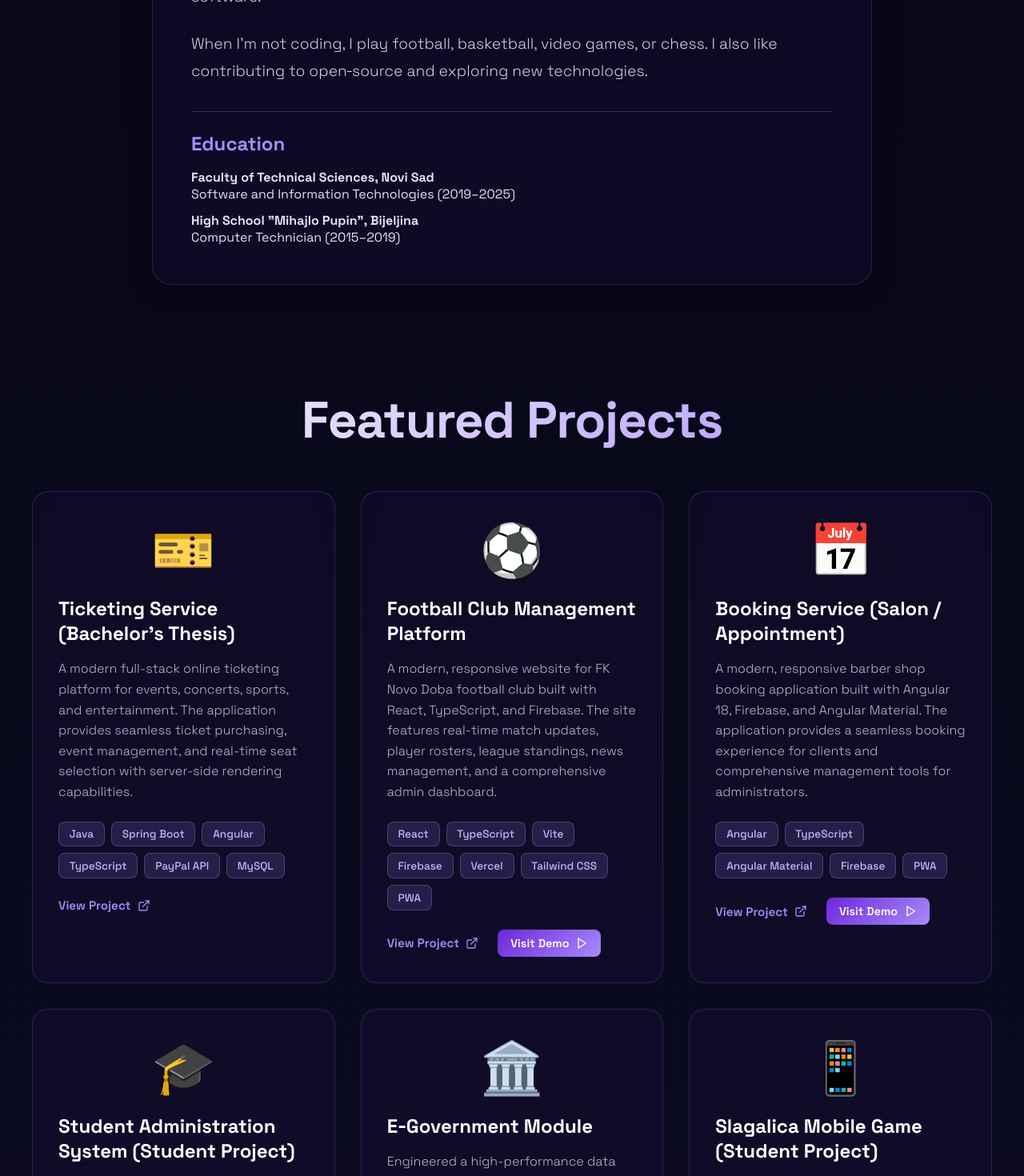
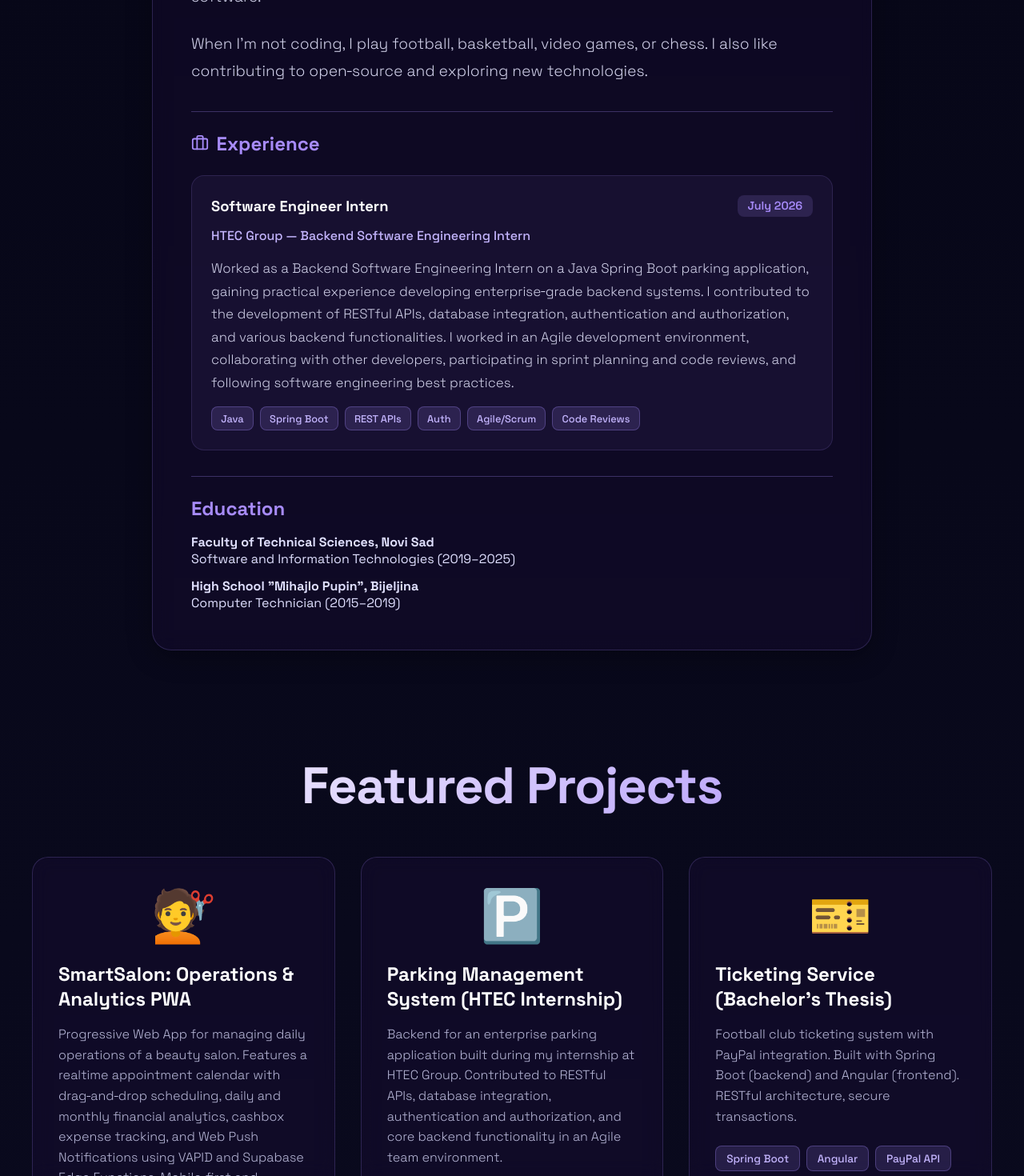
Before and after one commit to igormarkovic11/portfolio, a React (Vite) app in the folder my-portfolio/: page / in a window 1280 px wide. Shown: the part 1330-2800 px from the top of the page at 80% size. Built offline with nearby package versions, Linux system fonts and the light colour scheme.

Commit message:
Added new projects and CV

```diff
--- a/my-portfolio/src/App.jsx
+++ b/my-portfolio/src/App.jsx
@@ -9,7 +9,7 @@ import {
   LuX,
   LuDownload,
   LuArrowUp,
-  LuPlay,
+  LuBriefcase,
 } from "react-icons/lu";
 
 // --- Star class (outside component) ---
@@ -70,7 +70,6 @@ const Portfolio = () => {
   const [scrollProgress, setScrollProgress] = useState(0);
   const [showScrollTop, setShowScrollTop] = useState(false);
 
-  // Detect mobile screen size
   useEffect(() => {
     const checkMobile = () => {
       setIsMobile(window.innerWidth < 768);
@@ -80,7 +79,6 @@ const Portfolio = () => {
     return () => window.removeEventListener("resize", checkMobile);
   }, []);
 
-  // Scroll progress and show scroll-to-top button
   useEffect(() => {
     const handleScroll = () => {
       const totalHeight =
@@ -93,7 +91,6 @@ const Portfolio = () => {
     return () => window.removeEventListener("scroll", handleScroll);
   }, []);
 
-  // Starfield animation
   useEffect(() => {
     const canvas = canvasRef.current;
     if (!canvas) return;
@@ -128,7 +125,6 @@ const Portfolio = () => {
     };
   }, []);
 
-  // Mouse tracking for parallax
   useEffect(() => {
     const handleMouseMove = (e) => {
       setMousePosition({
@@ -140,71 +136,69 @@ const Portfolio = () => {
     return () => window.removeEventListener("mousemove", handleMouseMove);
   }, []);
 
-  // ----- CV‑BASED CONTENT -----
   const projects = [
+    {
+      title: "SmartSalon: Operations & Analytics PWA",
+      description:
+        "Progressive Web App for managing daily operations of a beauty salon. Features a realtime appointment calendar with drag‑and‑drop scheduling, daily and monthly financial analytics, cashbox expense tracking, and Web Push Notifications using VAPID and Supabase Edge Functions. Mobile‑first and installable across devices without an app store.",
+      tech: ["React", "TypeScript", "Supabase", "PWA", "Web Push/VAPID"],
+      link: "#",
+      image: "💇",
+    },
+    {
+      title: "Parking Management System (HTEC Internship)",
+      description:
+        "Backend for an enterprise parking application built during my internship at HTEC Group. Contributed to RESTful APIs, database integration, authentication and authorization, and core backend functionality in an Agile team environment.",
+      tech: ["Java", "Spring Boot", "REST APIs", "Agile/Scrum"],
+      link: "#",
+      image: "🅿️",
+    },
     {
       title: "Ticketing Service (Bachelor's Thesis)",
       description:
-        "A modern full-stack online ticketing platform for events, concerts, sports, and entertainment. The application provides seamless ticket purchasing, event management, and real-time seat selection with server-side rendering capabilities.",
-      tech: [
-        "Java",
-        "Spring Boot",
-        "Angular",
-        "TypeScript",
-        "PayPal API",
-        "MySQL",
-      ],
-      link: "https://github.com/igormarkovic11/online-ticketing-service",
+        "Football club ticketing system with PayPal integration. Built with Spring Boot (backend) and Angular (frontend). RESTful architecture, secure transactions.",
+      tech: ["Spring Boot", "Angular", "PayPal API", "MySQL"],
+      link: "#",
       image: "🎫",
     },
     {
       title: "Football Club Management Platform",
       description:
-        "A modern, responsive website for FK Novo Doba football club built with React, TypeScript, and Firebase. The site features real-time match updates, player rosters, league standings, news management, and a comprehensive admin dashboard.",
-      tech: [
-        "React",
-        "TypeScript",
-        "Vite",
-        "Firebase",
-        "Vercel",
-        "Tailwind CSS",
-        "PWA",
-      ],
-      link: "https://github.com/igormarkovic11/fknovodoba",
+        "High‑performance platform with live match commentary, roster management, league standings, and admin dashboard. Built with React, Vite, Firebase, deployed on Vercel.",
+      tech: ["React", "Vite", "Firebase", "Vercel", "PWA"],
+      link: "#",
       image: "⚽",
-      demoLink: "https://fknovodoba.vercel.app/",
     },
     {
       title: "Booking Service (Salon / Appointment)",
       description:
-        "A modern, responsive barber shop booking application built with Angular 18, Firebase, and Angular Material. The application provides a seamless booking experience for clients and comprehensive management tools for administrators.",
-      tech: ["Angular", "TypeScript", "Angular Material", "Firebase", "PWA"],
-      link: "https://github.com/igormarkovic11/booking",
+        "Appointment scheduling system with user time‑slot selection and admin panel. Focus on clean, structured design.",
+      tech: ["Angular", "Firebase", "PWA"],
+      link: "#",
       image: "📅",
-      demoLink: "https://booking-ashen-nine.vercel.app",
     },
     {
-      title: "Student Administration System (Student Project)",
+      title: "Hospital Management Desktop App (Student Project)",
       description:
-        "A comprehensive student administration system (Studentska Služba) for educational institutions. This full-stack application manages student records, courses, exams, grades, and administrative tasks with separate interfaces for students, professors, and administrators.",
-      tech: ["Java", "Spring Boot", "Angular", "TypeScript", "MySQL"],
-      link: "https://github.com/igormarkovic11/eObrazovanje",
-      image: "🎓",
+        "Full CRUD operations for doctors, patients, medical records, and appointments. Built with .NET (WPF).",
+      tech: [".NET", "WPF", "C#", "SQL Server"],
+      link: "#",
+      image: "🏥",
     },
     {
-      title: "E‑Government Module",
+      title: "E‑Government Module (Student Project)",
       description:
-        "Engineered a high-performance data aggregation and reporting module for a collaborative E-Government ecosystem. Orchestrated seamless inter-service communication using Docker to ensure environment consistency.",
-      tech: ["Docker", "Angular", "REST API", "Microservices"],
+        "Statistics Department module with data aggregation and reporting. Containerised with Docker, inter‑service communication.",
+      tech: ["Docker", "Angular", "Team Collaboration"],
       link: "#",
       image: "🏛️",
     },
     {
       title: "Slagalica Mobile Game (Student Project)",
       description:
-        "An Android quiz game application inspired by the popular Serbian TV show ''Slagalica''. The app features multiple game types, real-time multiplayer functionality, and a comprehensive scoring system.",
-      tech: ["Java", "Android", "Android Studio", "Firebase", "Gradle"],
-      link: "https://github.com/igormarkovic11/android",
+        "Android quiz app with word puzzles and math challenges, real‑time scoring and state management.",
+      tech: ["Java", "Android Studio"],
+      link: "#",
       image: "📱",
     },
   ];
@@ -229,15 +223,10 @@ const Portfolio = () => {
     window.scrollTo({ top: 0, behavior: "smooth" });
   };
 
-  // Email handler with fallback for desktop
   const handleEmailClick = (e) => {
     e.preventDefault();
     const email = "igormarkovic53@gmail.com";
-
-    // Try to open email client
     window.location.href = `mailto:${email}`;
-
-    // Fallback: Copy to clipboard after short delay (for desktop users)
     setTimeout(() => {
       if (navigator.clipboard && navigator.clipboard.writeText) {
         navigator.clipboard
@@ -266,7 +255,6 @@ const Portfolio = () => {
         overflow: "hidden",
       }}
     >
-      {/* Scroll Progress Bar */}
       <div
         style={{
           position: "fixed",
@@ -293,7 +281,6 @@ const Portfolio = () => {
         }}
       />
 
-      {/* Glow effects */}
       <div
         style={{
           position: "fixed",
@@ -329,7 +316,6 @@ const Portfolio = () => {
         }}
       />
 
-      {/* Scroll to Top Button */}
       {showScrollTop && (
         <button
           onClick={scrollToTop}
@@ -369,7 +355,6 @@ const Portfolio = () => {
       )}
 
       <div style={{ position: "relative", zIndex: 1 }}>
-        {/* Navigation */}
         <nav
           style={{
             position: "fixed",
@@ -385,7 +370,6 @@ const Portfolio = () => {
             zIndex: 100,
           }}
         >
-          {/* Logo */}
           <div
             style={{
               fontSize: "1.5rem",
@@ -399,7 +383,6 @@ const Portfolio = () => {
             Igor Marković
           </div>
 
-          {/* Desktop Navigation */}
           {!isMobile && (
             <div style={{ display: "flex", gap: "2rem" }}>
               {navLinks.map((section) => (
@@ -444,7 +427,6 @@ const Portfolio = () => {
             </div>
           )}
 
-          {/* Mobile Hamburger Button */}
           {isMobile && (
             <button
               onClick={() => setIsMenuOpen(!isMenuOpen)}
@@ -465,7 +447,6 @@ const Portfolio = () => {
           )}
         </nav>
 
-        {/* Mobile Menu Dropdown */}
         {isMobile && isMenuOpen && (
           <div
             style={{
@@ -509,7 +490,6 @@ const Portfolio = () => {
           </div>
         )}
 
-        {/* Hero Section */}
         <section
           id="home"
           style={{
@@ -638,7 +618,7 @@ const Portfolio = () => {
           </div>
         </section>
 
-        {/* About Section (includes Education) */}
+        {/* About Section (includes Experience + Education) */}
         <section
           id="about"
           style={{
@@ -716,6 +696,132 @@ const Portfolio = () => {
                 or chess. I also like contributing to open‑source and exploring
                 new technologies.
               </p>
+
+              {/* Experience section inside About */}
+              <div
+                style={{
+                  marginTop: "2rem",
+                  paddingTop: "1.5rem",
+                  borderTop: "1px solid rgba(167, 139, 250, 0.3)",
+                }}
+              >
+                <h3
+                  style={{
+                    fontSize: "1.5rem",
+                    fontWeight: "700",
+                    color: "#a78bfa",
+                    marginBottom: "1.5rem",
+                    display: "flex",
+                    alignItems: "center",
+                    gap: "0.6rem",
+                  }}
+                >
+                  <LuBriefcase size={22} />
+                  Experience
+                </h3>
+                <div
+                  style={{
+                    background: "rgba(167, 139, 250, 0.06)",
+                    borderRadius: "16px",
+                    padding: "1.5rem",
+                    border: "1px solid rgba(167, 139, 250, 0.15)",
+                  }}
+                >
+                  <div
+                    style={{
+                      display: "flex",
+                      justifyContent: "space-between",
+                      alignItems: isMobile ? "flex-start" : "center",
+                      flexDirection: isMobile ? "column" : "row",
+                      gap: isMobile ? "0.3rem" : "0",
+                      marginBottom: "0.8rem",
+                    }}
+                  >
+                    <div
+                      style={{
+                        fontSize: "1.15rem",
+                        fontWeight: "700",
+                        color: "#ffffff",
+                      }}
+                    >
+                      Software Engineer Intern
+                    </div>
+                    <div
+                      style={{
+                        fontSize: "0.9rem",
+                        color: "#a78bfa",
+                        fontWeight: "600",
+                        background: "rgba(167, 139, 250, 0.15)",
+                        padding: "0.3rem 0.8rem",
+                        borderRadius: "8px",
+                        whiteSpace: "nowrap",
+                      }}
+                    >
+                      July 2026
+                    </div>
+                  </div>
+                  <div
+                    style={{
+                      fontSize: "1rem",
+                      color: "#c4b5fd",
+                      fontWeight: "500",
+                      marginBottom: "1rem",
+                    }}
+                  >
+                    HTEC Group — Backend Software Engineering Intern
+                  </div>
+                  <p
+                    style={{
+                      fontSize: "1.05rem",
+                      lineHeight: "1.7",
+                      color: "#d0d0e8",
+                      fontWeight: "300",
+                      marginBottom: "1rem",
+                    }}
+                  >
+                    Worked as a Backend Software Engineering Intern on a Java
+                    Spring Boot parking application, gaining practical
+                    experience developing enterprise‑grade backend systems. I
+                    contributed to the development of RESTful APIs, database
+                    integration, authentication and authorization, and various
+                    backend functionalities. I worked in an Agile development
+                    environment, collaborating with other developers,
+                    participating in sprint planning and code reviews, and
+                    following software engineering best practices.
+                  </p>
+                  <div
+                    style={{
+                      display: "flex",
+                      flexWrap: "wrap",
+                      gap: "0.5rem",
+                    }}
+                  >
+                    {[
+                      "Java",
+                      "Spring Boot",
+                      "REST APIs",
+                      "Auth",
+                      "Agile/Scrum",
+                      "Code Reviews",
+                    ].map((tech, i) => (
+                      <span
+                        key={i}
+                        style={{
+                          padding: "0.35rem 0.7rem",
+                          background: "rgba(167, 139, 250, 0.15)",
+                          color: "#c4b5fd",
+                          borderRadius: "8px",
+                          fontSize: "0.8rem",
+                          fontWeight: "500",
+                          border: "1px solid rgba(167, 139, 250, 0.3)",
+                        }}
+                      >
+                        {tech}
+                      </span>
+                    ))}
+                  </div>
+                </div>
+              </div>
 
               {/* Education section inside About */}
               <div
@@ -872,17 +978,8 @@ const Portfolio = () => {
                       </span>
                     ))}
                   </div>
-                  <div
-                    style={{
-                      display: "flex",
-                      gap: "1.5rem",
-                      alignItems: "center",
-                    }}
-                  >
-                    {/* Existing View Project Link */}
                   <a
                     href={project.link}
-                      target="_blank"
                     style={{
                       display: "inline-flex",
                       alignItems: "center",
@@ -894,50 +991,16 @@ const Portfolio = () => {
                       transition: "all 0.3s ease",
                     }}
                     onMouseEnter={(e) => {
-                        e.currentTarget.style.color = "#c4b5fd";
-                        e.currentTarget.style.gap = "0.8rem";
+                      e.target.style.color = "#c4b5fd";
+                      e.target.style.gap = "0.8rem";
                     }}
                     onMouseLeave={(e) => {
-                        e.currentTarget.style.color = "#a78bfa";
-                        e.currentTarget.style.gap = "0.5rem";
+                      e.target.style.color = "#a78bfa";
+                      e.target.style.gap = "0.5rem";
                     }}
                   >
                     View Project <LuExternalLink size={16} />
                   </a>
-
-                    {/* Conditional Visit Demo Link */}
-                    {project.demoLink && (
-                      <a
-                        href={project.demoLink}
-                        target="_blank"
-                        rel="noopener noreferrer"
-                        style={{
-                          display: "inline-flex",
-                          alignItems: "center",
-                          gap: "0.5rem",
-                          color: "#ffffff",
-                          background:
-                            "linear-gradient(135deg, #6d28d9 0%, #a78bfa 100%)",
-                          padding: "0.5rem 1rem",
-                          borderRadius: "8px",
-                          textDecoration: "none",
-                          fontSize: "0.9rem",
-                          fontWeight: "600",
-                          transition: "all 0.3s ease",
-                        }}
-                        onMouseEnter={(e) => {
-                          e.currentTarget.style.transform = "scale(1.05)";
-                          e.currentTarget.style.filter = "brightness(1.1)";
-                        }}
-                        onMouseLeave={(e) => {
-                          e.currentTarget.style.transform = "scale(1)";
-                          e.currentTarget.style.filter = "brightness(1)";
-                        }}
-                      >
-                        Visit Demo <LuPlay size={16} />
-                      </a>
-                    )}
-                  </div>
                 </div>
               ))}
             </div>
@@ -1198,14 +1261,8 @@ const Portfolio = () => {
                 <LuLinkedin size={24} />
                 LinkedIn
               </a>
-
               <button
-                onClick={() =>
-                  window.open(
-                    "https://igormarkovic11.github.io/resume.pdf",
-                    "_blank",
-                  )
-                }
+                onClick={() => window.open("/IgorMarkovicCV.pdf", "_blank")}
                 style={{
                   padding: "1rem 2.5rem",
                   fontSize: "1.1rem",
```
Also changed, not shown: 1 other file (tests, documents, lock files or other folders). Lines whose indentation alone changed are shown as unchanged.
